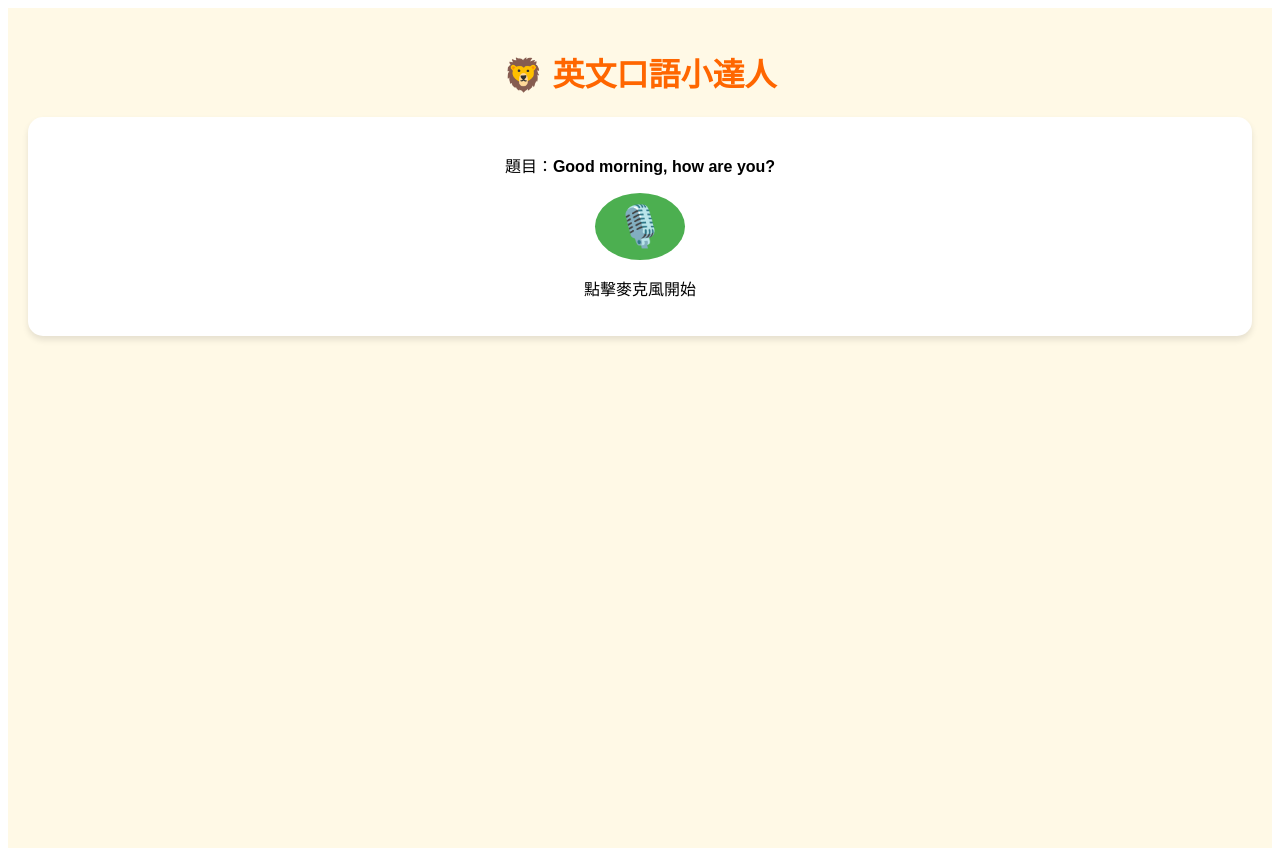
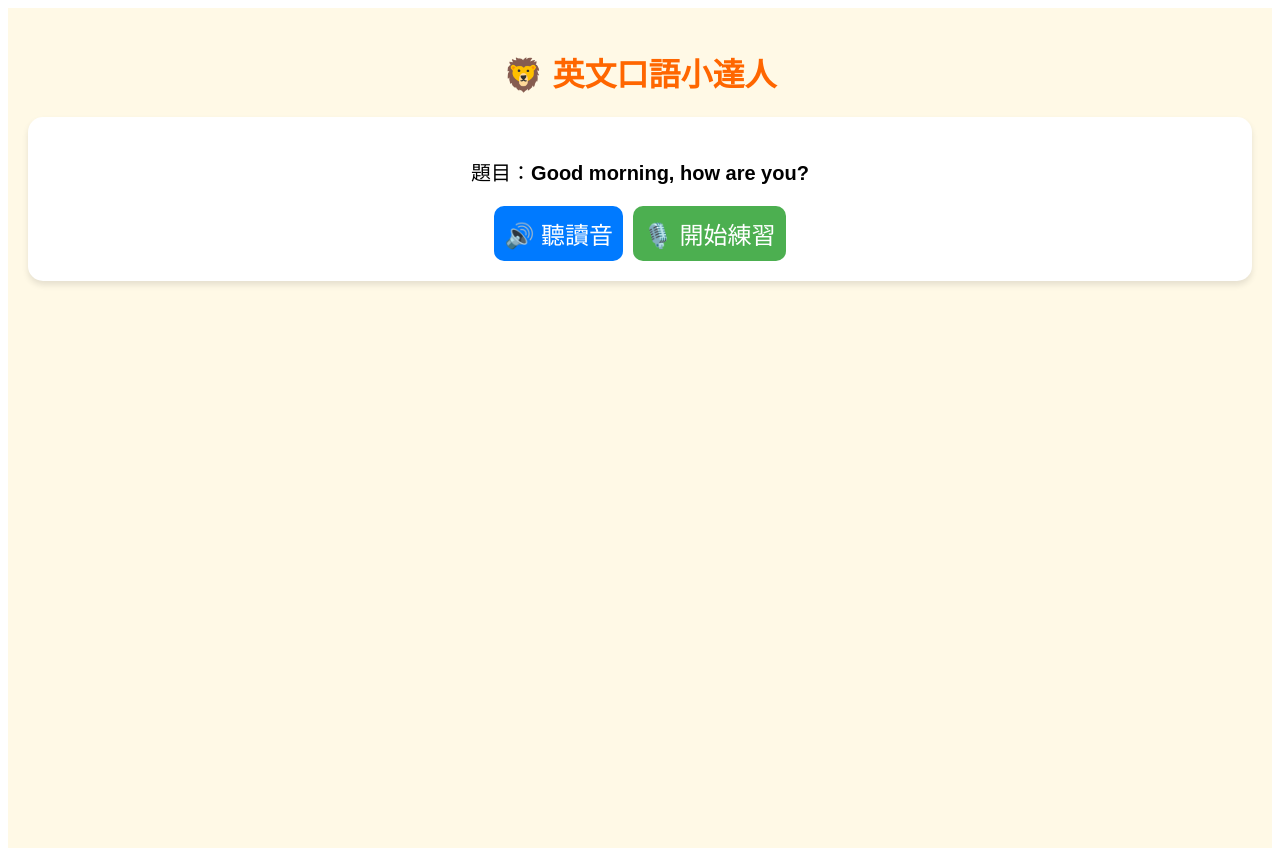
Before and after one commit to samliu-hk/kidstalk-ai, a React (Vite) app: page / in a window 1280 px wide. Built offline with nearby package versions, Linux system fonts and the light colour scheme.

Commit message:
add speak button

```diff
--- a/src/App.jsx
+++ b/src/App.jsx
@@ -1,3 +1,4 @@
+
 import { useState, useEffect } from 'react';
 
 const sentences = [
@@ -12,6 +13,14 @@ export default function App() {
   const [transcript, setTranscript] = useState("");
   const [score, setScore] = useState(null);
   const [feedback, setFeedback] = useState("");
+
+  // 新增：真人發音功能
+  const speak = (text) => {
+    const utterance = new SpeechSynthesisUtterance(text);
+    utterance.lang = 'en-US'; // 設定為美式英語
+    utterance.rate = 0.8;      // 語速稍微調慢一點，方便小朋友聽清楚
+    window.speechSynthesis.speak(utterance);
+  };
 
   const startListening = () => {
     const SpeechRecognition = window.SpeechRecognition || window.webkitSpeechRecognition;
@@ -41,24 +50,38 @@ export default function App() {
     <div style={{ padding: '20px', textAlign: 'center', fontFamily: 'sans-serif', backgroundColor: '#fff9e6', minHeight: '100vh' }}>
       <h1 style={{ color: '#ff6600' }}>🦁 英文口語小達人</h1>
       <div style={{ background: 'white', padding: '20px', borderRadius: '15px', boxShadow: '0 4px 6px rgba(0,0,0,0.1)', marginBottom: '20px' }}>
-        <p>題目：<strong>{currentSentence.text}</strong></p>
+        <p style={{ fontSize: '20px' }}>題目：<strong>{currentSentence.text}</strong></p>
+
+        {/* 新增：播音按鈕 */}
+        <button
+          onClick={() => speak(currentSentence.text)}
+          style={{ fontSize: '24px', padding: '10px', borderRadius: '10px', border: 'none', background: '#007AFF', color: 'white', cursor: 'pointer', marginRight: '10px' }}
+        >
+          🔊 聽讀音
+        </button>
+
         <button
           onClick={startListening}
-          style={{ fontSize: '40px', padding: '10px 20px', borderRadius: '50%', border: 'none', background: isListening ? '#ff4d4d' : '#4CAF50', color: 'white', cursor: 'pointer' }}
+          style={{ fontSize: '24px', padding: '10px', borderRadius: '10px', border: 'none', background: isListening ? '#ff4d4d' : '#4CAF50', color: 'white', cursor: 'pointer' }}
         >
-          {isListening ? "🎤" : "🎙️"}
+          {isListening ? "🎤 正在聽..." : "🎙️ 開始練習"}
         </button>
-        <p>{isListening ? "正在聽你說話..." : "點擊麥克風開始"}</p>
       </div>
+
       {score !== null && (
         <div style={{ background: 'white', padding: '15px', borderRadius: '10px' }}>
           <h2>得分：{score}%</h2>
           <p>你說了："{transcript}"</p>
           <p>💡 {feedback}</p>
-          <button onClick={() => {
-            const next = sentences[(currentSentence.id % sentences.length)];
-            setCurrentSentence(next); setScore(null); setTranscript("");
-          }}>下一題 ➡️</button>
+          <button
+            style={{ padding: '10px 20px', fontSize: '18px', borderRadius: '8px', cursor: 'pointer' }}
+            onClick={() => {
+              const next = sentences[(currentSentence.id % sentences.length)];
+              setCurrentSentence(next); setScore(null); setTranscript("");
+            }}
+          >
+            下一題 ➡️
+          </button>
         </div>
       )}
     </div>
```
